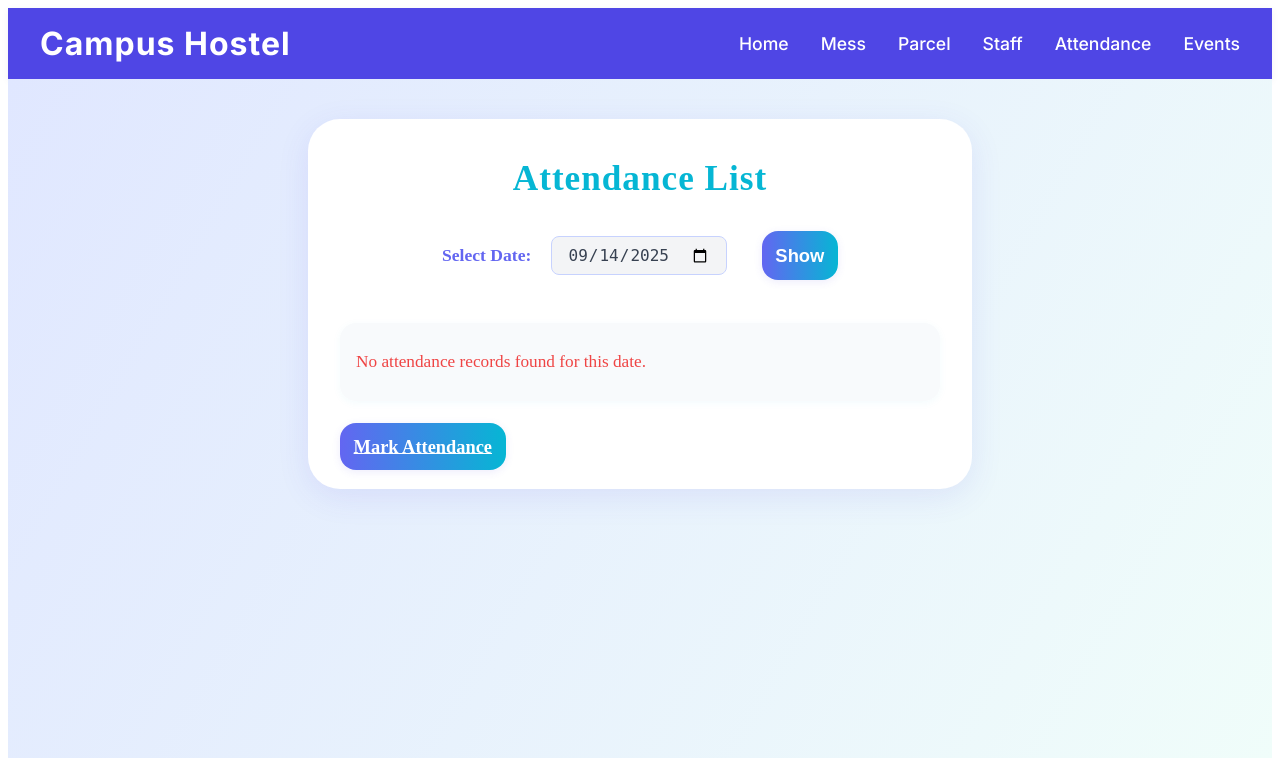
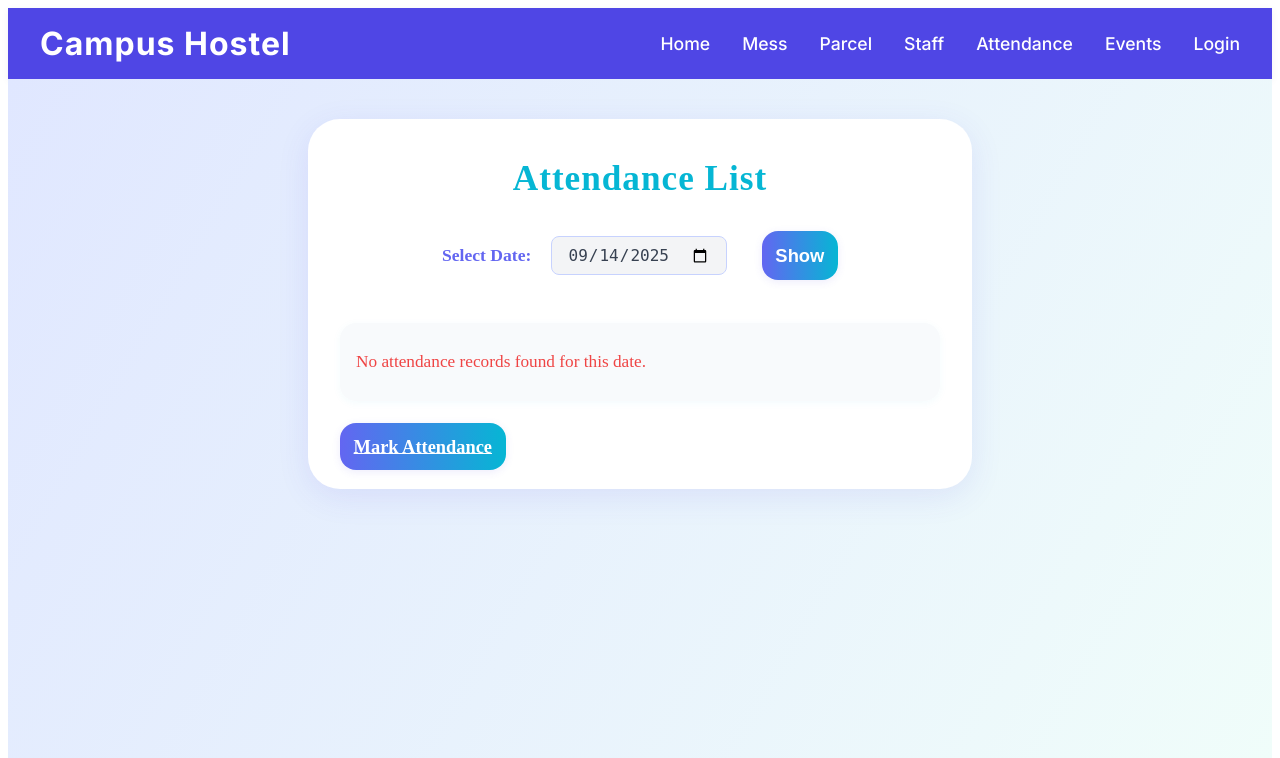
Before and after one commit to vanshikka-sharma/hostel_management_system, a Django app: page /attendence/ in a window 1280 px wide. Shown: the top 758 px of the page. Run offline with Django 5.2, Linux system fonts and the light colour scheme; data that the repository does not hold is empty.

Commit message:
Add logout functionality and update navbar links for authentication

```diff
--- a/core/urls.py
+++ b/core/urls.py
@@ -6,4 +6,5 @@ from . import views
 urlpatterns = [
     path('', views.home, name='home'),
     path('login/', views.login_view, name='login'),
+    path('logout/', views.logout, name='logout'),
 ]
--- a/templates/navbar.html
+++ b/templates/navbar.html
@@ -45,8 +45,13 @@
             {% if not request.user.role == 'student' %}
             <a href="/staff/" class="navbar-link">Staff</a>
             {% endif %}
-            <a href="#" class="navbar-link">Attendance</a>
-            <a href="#" class="navbar-link">Events</a>
+            <a href="/attendence/" class="navbar-link">Attendance</a>
+            <a href="/event/" class="navbar-link">Events</a>
+            {% if request.user.is_authenticated %}
+            <a href="/logout/" class="navbar-link">Logout</a>
+            {% else %}
+            <a href="/login/" class="navbar-link">Login</a>
+            {% endif %}
         </div>
     </div>
 </nav>
```
Also changed, not shown: core/views.py (+3 -4 lines).
